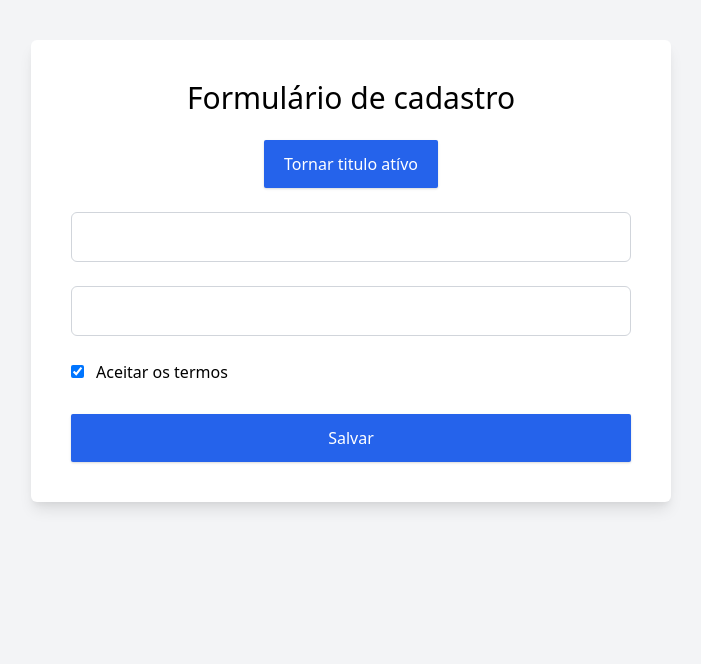
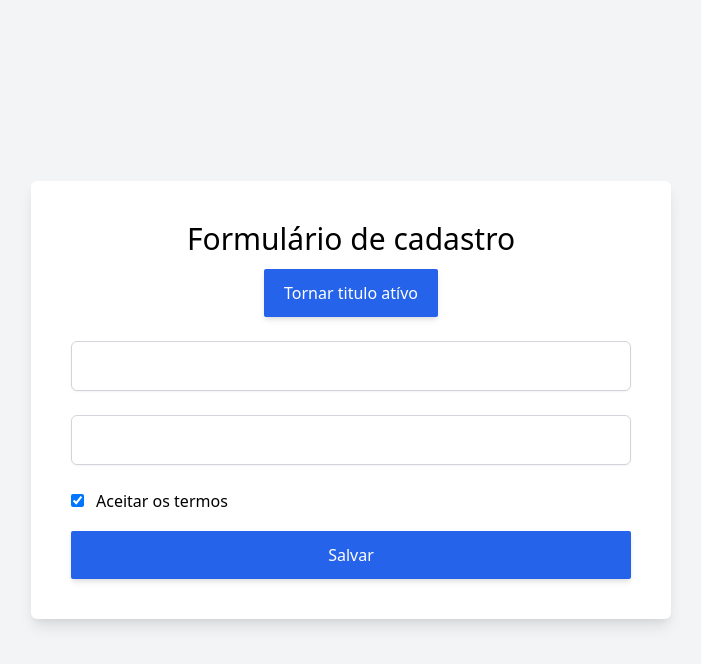
Before and after one commit to felipebiel/vue-testing-utils, a Vue app: page / in a window 1280 px wide. Shown: the top 664 px of the page, without its empty margins (289-990 px from the left). Built offline with nearby package versions, Linux system fonts and the light colour scheme.

Commit message:
style: refatorando as classes do tailwind

```diff
--- a/src/App.vue
+++ b/src/App.vue
@@ -1,5 +1,5 @@
 <template>
-    <div id="app" class="bg-gray-100 h-screen w-100 py-5">
+    <div id="app">
         <SignUp />
     </div>
 </template>
@@ -14,3 +14,8 @@ export default {
     },
 };
 </script>
+<style lang="scss" scoped>
+#app {
+    @apply bg-gray-100 h-screen w-full py-2 md:py-5 flex justify-center items-center;
+}
+</style>
--- a/src/components/FormSignUp.vue
+++ b/src/components/FormSignUp.vue
@@ -1,20 +1,14 @@
 <template>
-    <div class="flex flex-row flex-wrap content-center space-y-6 teste">
-        <h1 :class="{ active: activeTitle }" class="text-center text-3xl w-full">{{ msg }}</h1>
-        <button
-            @click="changeActive()"
-            class="bg-blue-600 text-white rounded-sm py-3 px-5 m-auto shadow"
-            id="active-button"
-        >
-            Tornar titulo atívo
-        </button>
-        <input type="text" class="w-full border border-gray-300 p-3 rounded-md mb-3" v-model="form.name" />
+    <div class="form-sing-up">
+        <h1 :class="{ active: activeTitle }" class="form-sing-up-title">{{ msg }}</h1>
+        <button @click="changeActive()" id="active-button">Tornar titulo atívo</button>
+        <input type="text" class="input" v-model="form.name" />
         <div class="text-red-500" v-if="$v.form.name.$error && !$v.form.name.required">Campos obrigatório</div>
         <div class="text-red-500" v-if="$v.form.name.$error && !$v.form.name.minLength">
             O nome deve ter {{ $v.form.name.$params.minLength.min }} caracteres.
         </div>
 
-        <input type="text" class="w-full border border-gray-300 p-3 rounded-md mb-3" v-model="form.email" />
+        <input type="text" class="input" v-model="form.email" />
         <div class="text-red-500" v-if="$v.form.email.$error && !$v.form.email.required">Campos obrigatório</div>
         <div class="text-red-500" v-if="$v.form.email.$error && !$v.form.email.email">E-mail inválido</div>
 
@@ -24,13 +18,7 @@
             <div class="text-red-500" v-if="$v.form.termos.$error && !$v.form.termos.sameAs">Aceite os termos</div>
         </div>
 
-        <button
-            class="bg-blue-600 text-white rounded-sm py-3 px-5 m-auto w-full shadow"
-            id="submit-button"
-            @click="validateForm"
-        >
-            Salvar
-        </button>
+        <button id="submit-button" @click="validateForm">Salvar</button>
     </div>
 </template>
 
@@ -80,8 +68,28 @@ export default {
     },
 };
 </script>
-<style scoped>
+<style lang="scss" scoped>
 h1.active {
     color: #42b983;
 }
+
+.input {
+    @apply shadow-sm w-full border border-gray-300 p-3 rounded-md mb-3 focus:outline-none focus:ring-2 focus:ring-blue-600 focus:border-transparent;
+}
+
+.form-sing-up {
+    @apply flex flex-row flex-wrap content-center space-y-6;
+}
+
+.form-sing-up-title {
+    @apply text-center text-3xl w-full mb-3;
+}
+
+#active-button {
+    @apply bg-blue-600 shadow-md text-white rounded-sm py-3 px-5 m-auto shadow hover:bg-blue-800 focus:outline-none focus:ring-2 focus:ring-blue-800 focus:ring-opacity-50;
+}
+
+#submit-button {
+    @apply bg-blue-600 shadow-md text-white rounded-sm py-3 px-5 m-auto w-full shadow mt-3 hover:bg-blue-800 focus:outline-none focus:ring-2 focus:ring-blue-800 focus:ring-opacity-50;
+}
 </style>
--- a/src/components/SignUp.vue
+++ b/src/components/SignUp.vue
@@ -1,6 +1,6 @@
 <template>
-    <div class="mt-5 flex justify-center">
-        <div class="rounded-md p-10 bg-white w-3/6 shadow-lg">
+    <div class="sing-up">
+        <div class="sing-up-card">
             <FormSignUp msg="Formulário de cadastro" @create-user="createUserStore" />
         </div>
     </div>
@@ -39,3 +39,12 @@ export default {
     },
 };
 </script>
+<style lang="scss" scoped>
+.sing-up {
+    @apply mx-4 sm:mx-0 flex justify-center;
+}
+
+.sing-up-card {
+    @apply rounded-md p-10 bg-white w-full sm:w-3/4 md:w-3/6 shadow-lg;
+}
+</style>
```
Also changed, not shown: .eslintrc.js.
